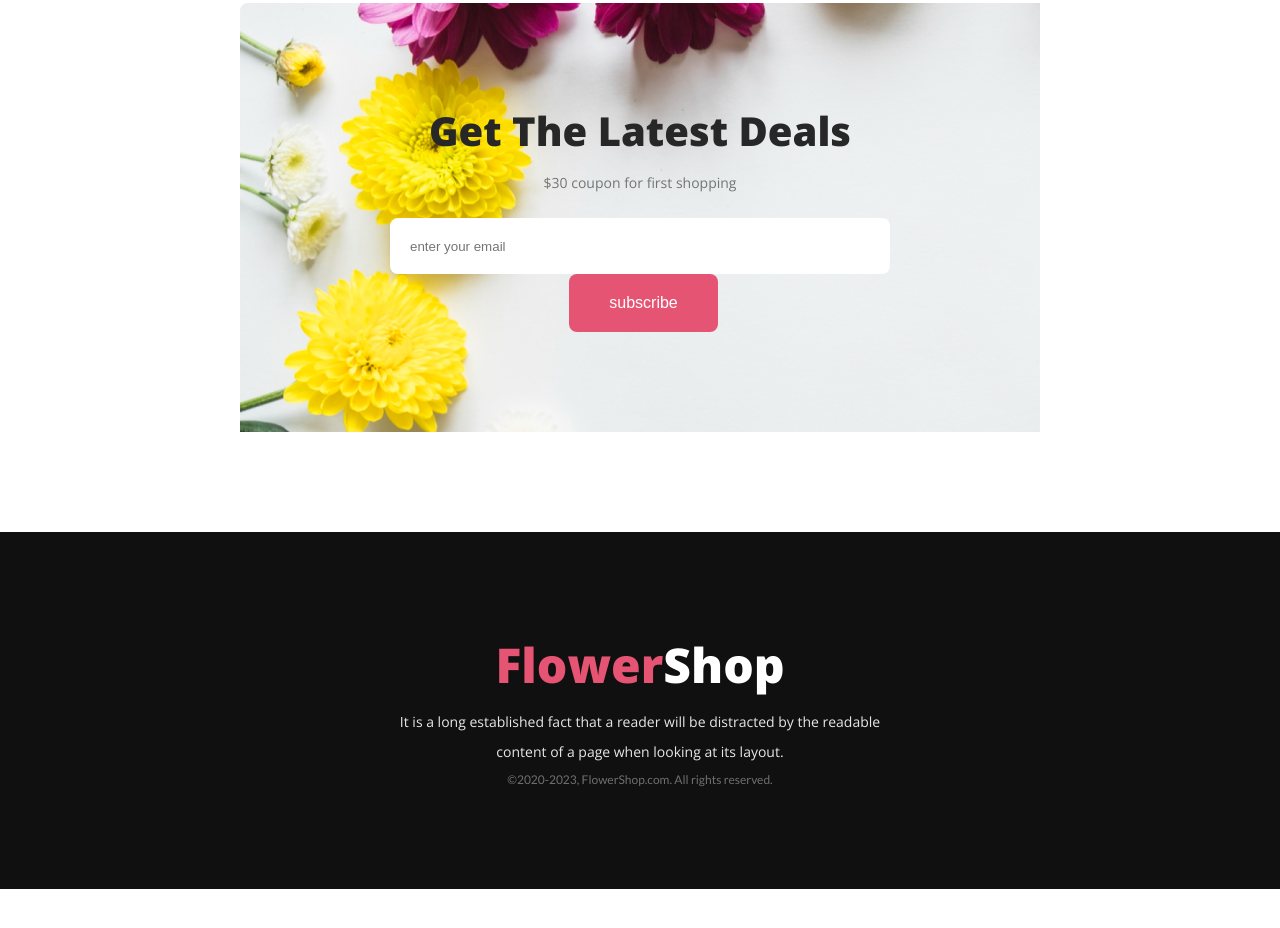
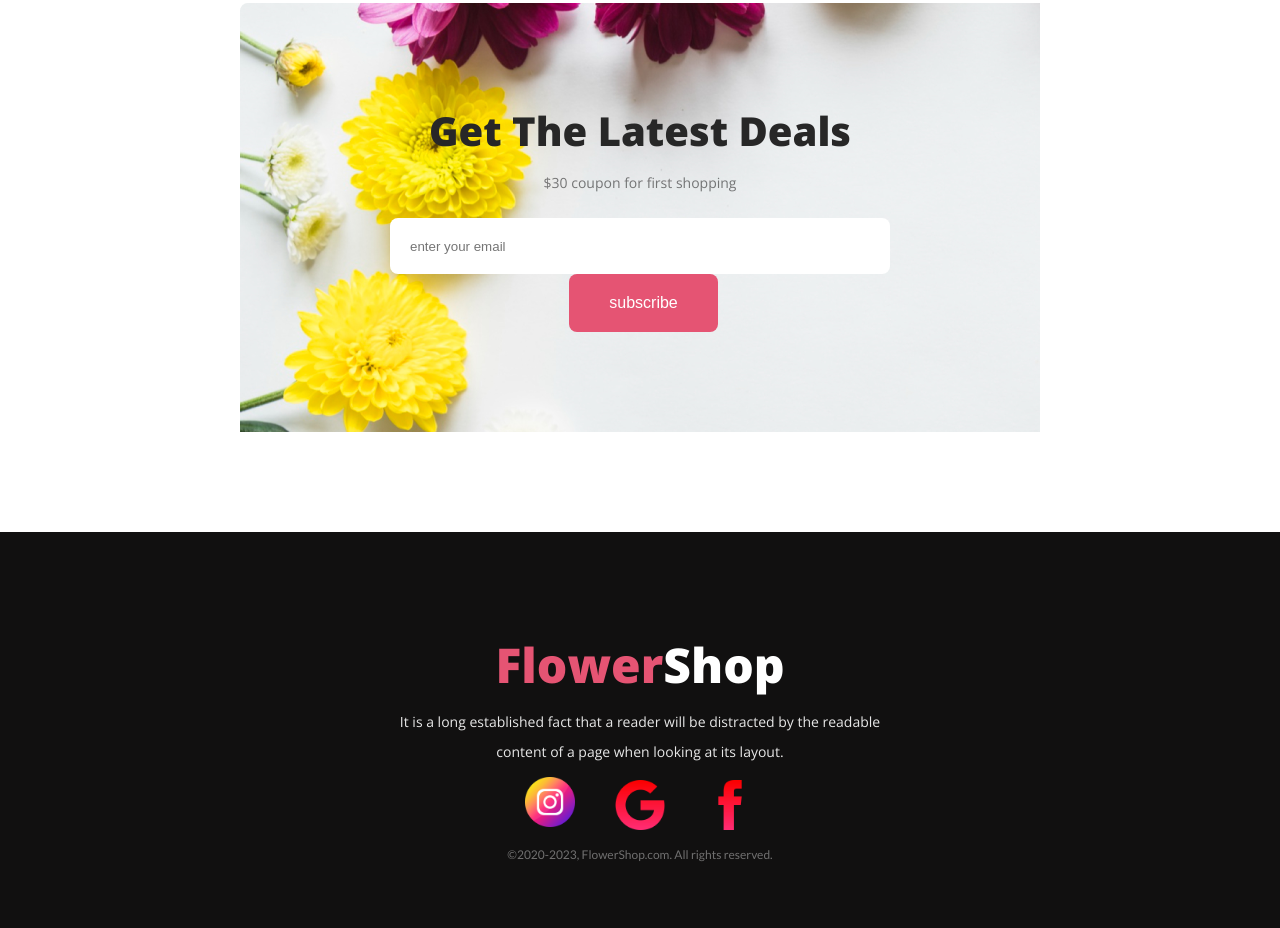
Before and after one commit to tanmoyach99/flower-shop, a plain HTML site: page index.html in a window 1280 px wide. Shown: the part 2951-3879 px from the top of the page. Before the commit the page ends 3840 px from the top, so only its background shows below. Drawn offline with nearby package versions, Linux system fonts and the light colour scheme.

Commit message:
social media icons added

```diff
--- a/index.html
+++ b/index.html
@@ -160,11 +160,17 @@
     <footer>
       <div class="footer-container">
         <h1 class="shop-name">Flower<span class="shop-primary">Shop</span></h1>
+
         <p class="footer-details">
           It is a long established fact that a reader will be distracted by the
           readable <br />
           content of a page when looking at its layout.
         </p>
+          <div class="social-handles">
+         <a href=""> <img src="images/instagram.png" alt="" class="social-img" /></a>
+           <a href=""></a><img src="images/social.png" alt="" class="social-img" /></a>
+          <a href=""></a> <img src="images/social (1).png" alt="" class="social-img" /></a>
+        </div>
         <small class="copyright">
           &COPY;2020-2023, FlowerShop.com. All rights reserved.
         </small>
--- a/styles/main.css
+++ b/styles/main.css
@@ -384,6 +384,19 @@ footer {
     padding: 100px 300px 100px 300px
 }
 
+.social-handles {
+    display: flex;
+    justify-content: center;
+    align-items: center;
+    gap: 20px;
+    margin: 10px 0;
+}
+
+.social-img {
+    width: 50px;
+
+}
+
 
 
 .footer-details {
```
Also changed, not shown: images/instagram.png (added), images/social (1).png (added), images/social.png (added).
